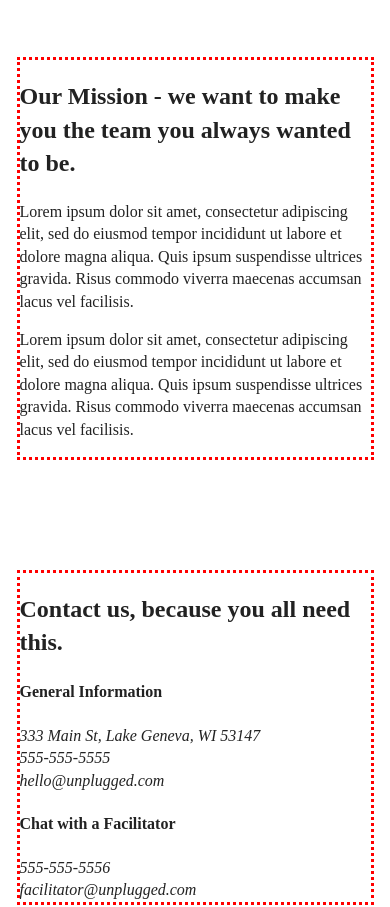
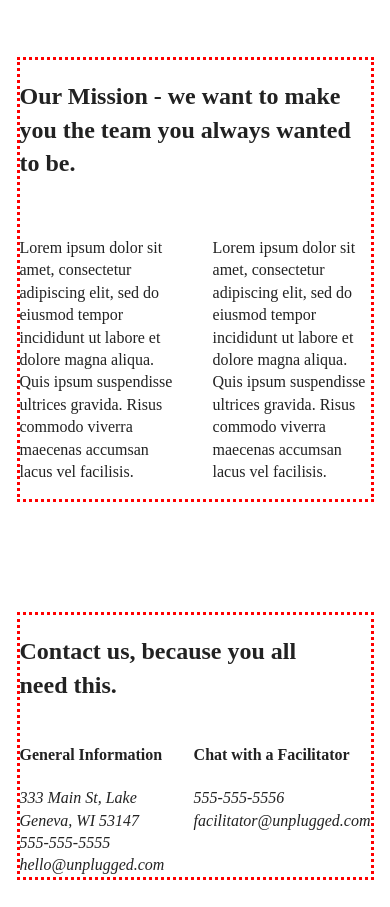
Before and after one commit to Wesley-Alan/unplugged, a website: page about/index.html in a window 390 px wide. Shown: the part 213-1120 px from the top of the page. Drawn offline with Linux system fonts and the light colour scheme.

Commit message:
Added media quieres for tablet for faq and about pages

```diff
--- a/css/main.css
+++ b/css/main.css
@@ -512,9 +512,55 @@ aside {
     width: 100%;
 
   }
+}
 
+/*========================================================================================
+About Page
+============================================================================================
+*/
 
-  }
+.mission-content {
+  display: flex;
+  justify-content: space-between;
+  align-items: flex-start;
+  padding-top: 20px;
+
+}
+
+.mission-content p {
+  width: 45%;
+
+}
+
+.contact-section .content-wrapper h2 {
+  width: 80%;
+
+}
+
+.contact-content {
+  display: flex;
+  justify-content: space-between;
+  align-items: flex-start;
+
+}
+
+/*=============================================================================
+   FAQ Page
+   ===========================================================================
+   */
+
+   .faq .content-wrapper {
+    justify-content: space-between;
+   }
+
+   .faq-content {
+    flex-basis: 45%;
+
+   }
+
+   .faq h2 {
+    width: 100%;
+   }
 
 
 
```
Also changed, not shown: about/index.html (+12 -6 lines).
